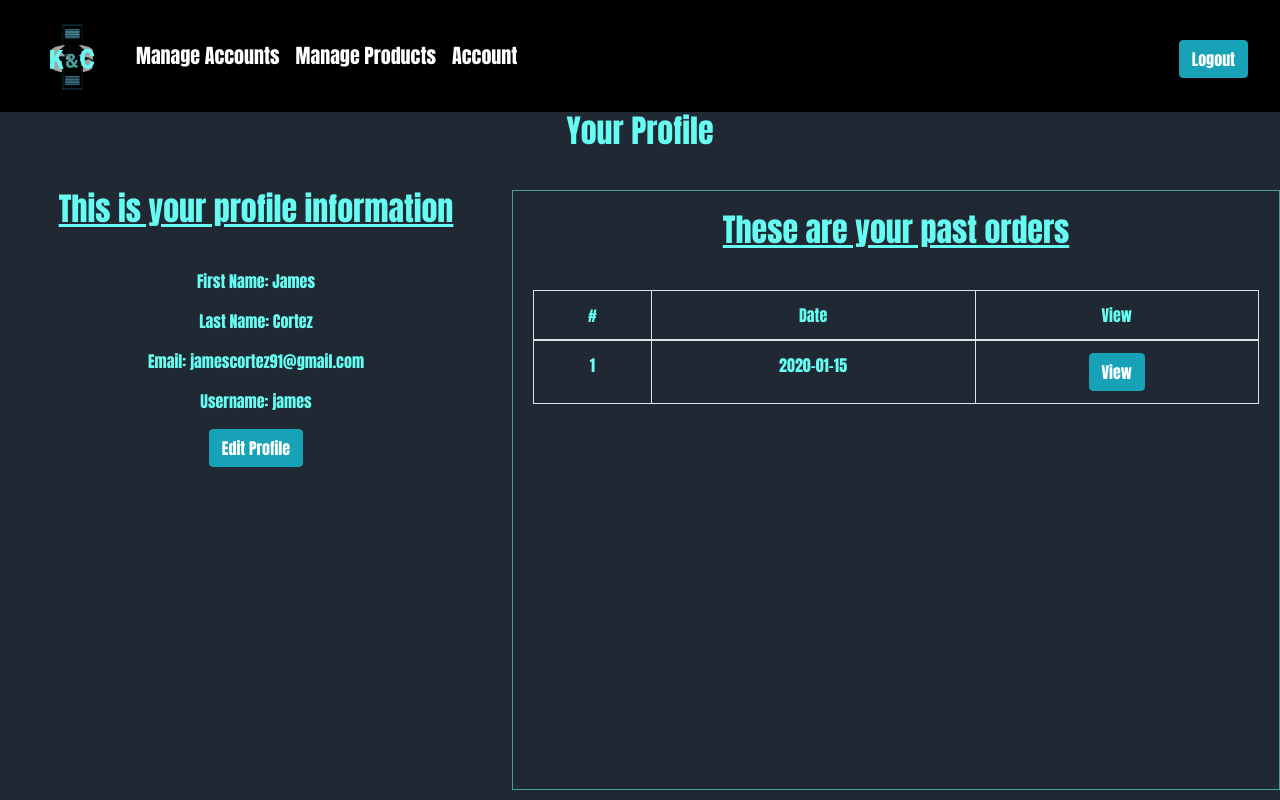
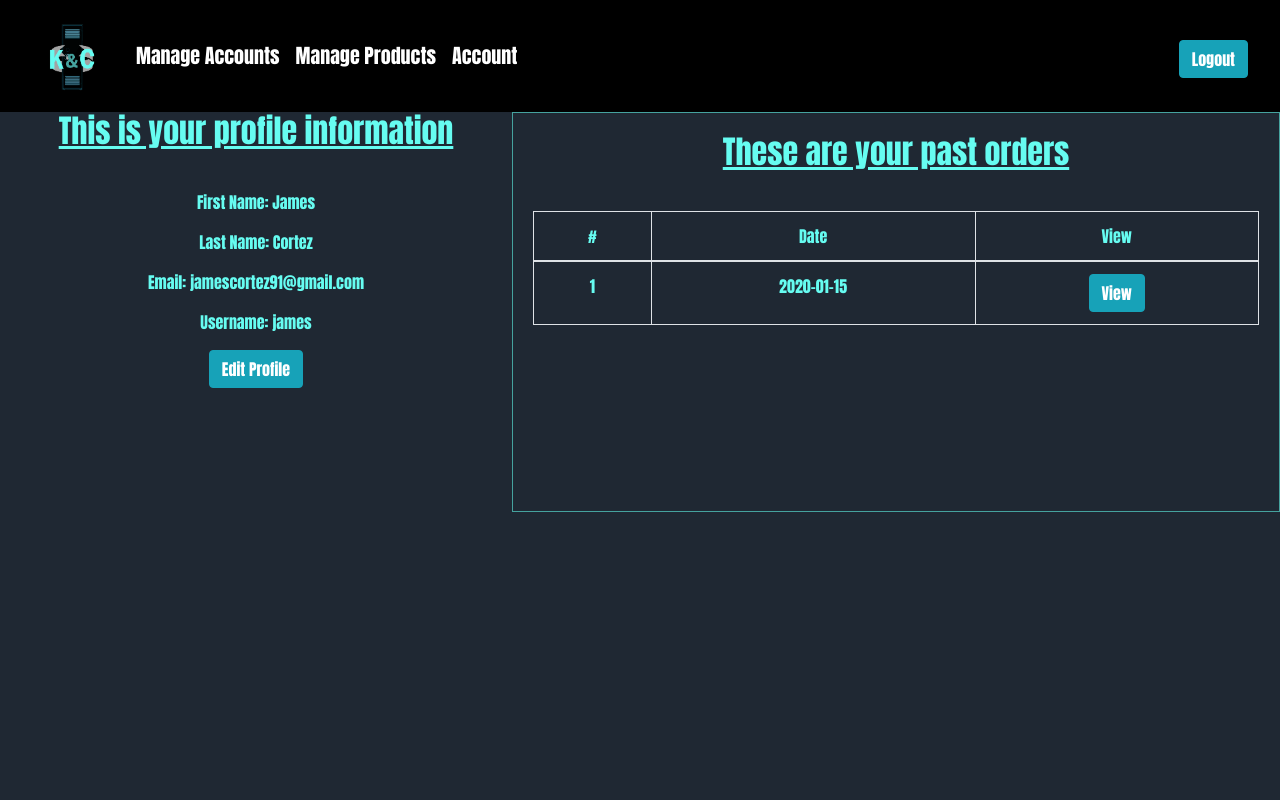
Before and after one commit to Tu-LucD/K-CLocker, a PHP site: page /index.php?page=dashboard in a window 1280 px wide. Run offline with PHP 8.4, Linux system fonts and the light colour scheme; a user stored in the database is signed in; tables that the repository leaves empty hold one stand-in row (values such as "Sample post").

Commit message:
small changes, profile should be finished now

```diff
--- a/KCLocker.css
+++ b/KCLocker.css
@@ -226,7 +226,7 @@ h2{
 }
 div.right{
     width: 60%;
-    height: 600px;
+    height: 400px;
     float: right;
     border: #45A29E 1px solid;
     overflow-x: hidden;
--- a/adminDashboard.php
+++ b/adminDashboard.php
@@ -1,4 +1,4 @@
-<h2>Your Profile</h2>
+
 <div>
     <h2 class="profileHead"><u>This is your profile information</u></h2>
     <p class="profile">First Name:   <?php  echo $_SESSION['fname'];  ?></p>
--- a/dashboard.php
+++ b/dashboard.php
@@ -1,4 +1,4 @@
-<h2>Your Profile</h2>
+
 
 <div class="left" >
     <h2 class="profileHead"><u>This is your profile information</u></h2>
```
Also changed, not shown: viewOrder.php (+3 -5 lines).
